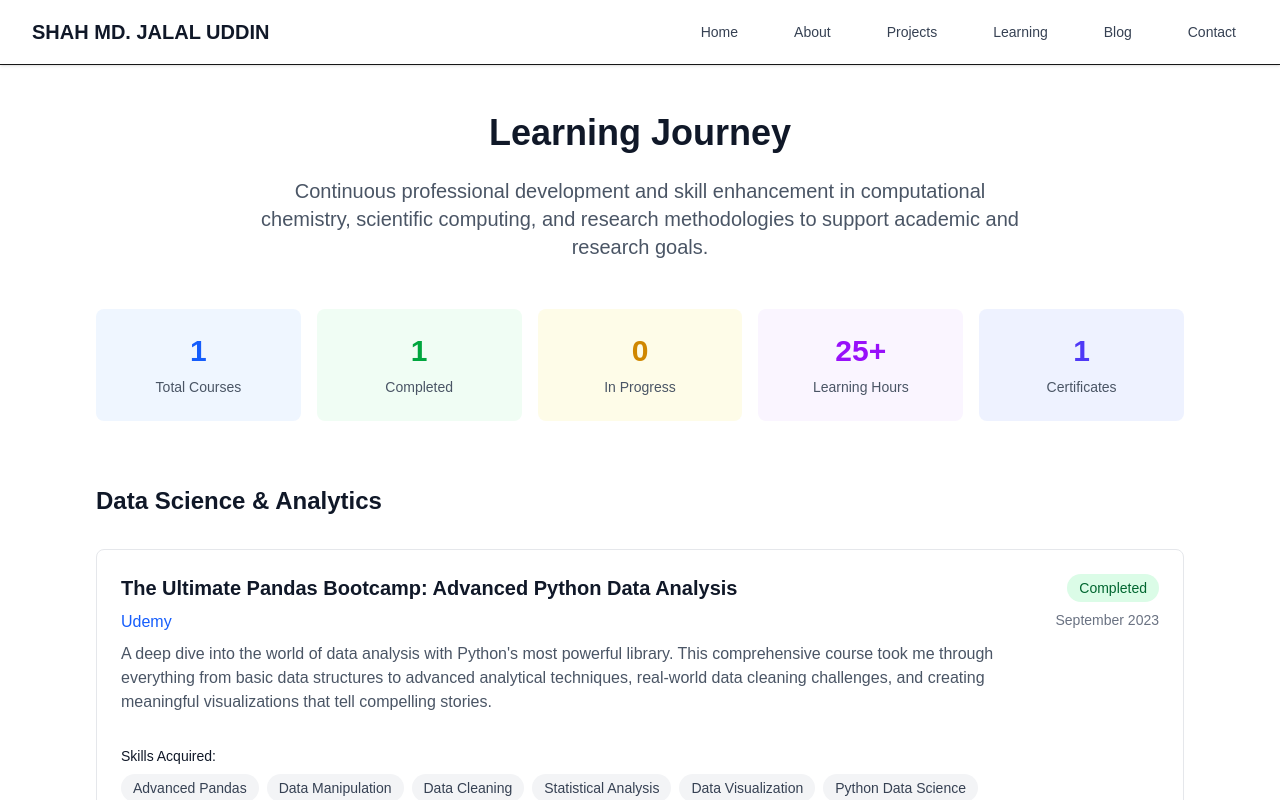
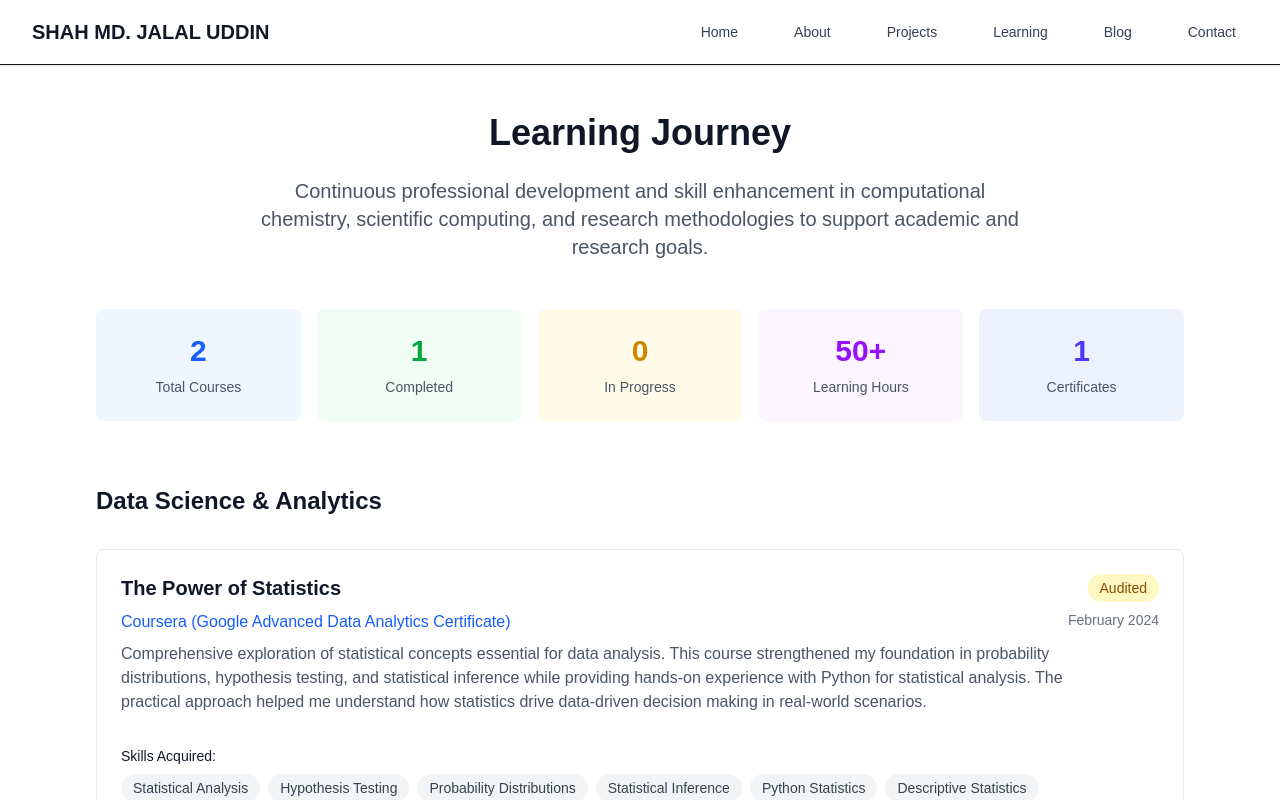
Before and after one commit to shahjalal2313/shahjalal-shanto-website, a Next.js app: page /learning in a window 1280 px wide. Shown: the top 800 px of the page. Built offline with nearby package versions, Linux system fonts and the light colour scheme.

Commit message:
Add Google statistics course to learning section
- Add The Power of Statistics course with Audited status
- Update learning statistics for 2 courses total

```diff
--- a/src/app/learning/page.tsx
+++ b/src/app/learning/page.tsx
@@ -11,6 +11,15 @@ const learningCategories = [
   {
     category: 'Data Science & Analytics',
     courses: [
+      {
+        title: 'The Power of Statistics',
+        provider: 'Coursera (Google Advanced Data Analytics Certificate)',
+        status: 'Audited',
+        completionDate: 'February 2024',
+        description: 'Comprehensive exploration of statistical concepts essential for data analysis. This course strengthened my foundation in probability distributions, hypothesis testing, and statistical inference while providing hands-on experience with Python for statistical analysis. The practical approach helped me understand how statistics drive data-driven decision making in real-world scenarios.',
+        skills: ['Statistical Analysis', 'Hypothesis Testing', 'Probability Distributions', 'Statistical Inference', 'Python Statistics', 'Descriptive Statistics', 'Sampling Methods', 'Confidence Intervals'],
+        certificateUrl: null,
+      },
       {
         title: 'The Ultimate Pandas Bootcamp: Advanced Python Data Analysis',
         provider: 'Udemy',
@@ -26,11 +35,11 @@ const learningCategories = [
 
 // Learning statistics
 const learningStats = {
-  totalCourses: 1,
-  completedCourses: 1,
+  totalCourses: 2,
+  completedCourses: 1, // Pandas (with certificate)
   inProgressCourses: 0,
-  totalHours: 25, // Typical comprehensive Pandas bootcamp duration
-  certificatesEarned: 1,
+  totalHours: 50, // Pandas (~25) + Statistics (~25)
+  certificatesEarned: 1, // Only Pandas has certificate
 };
 
 export default function LearningJourneyPage() {
```
